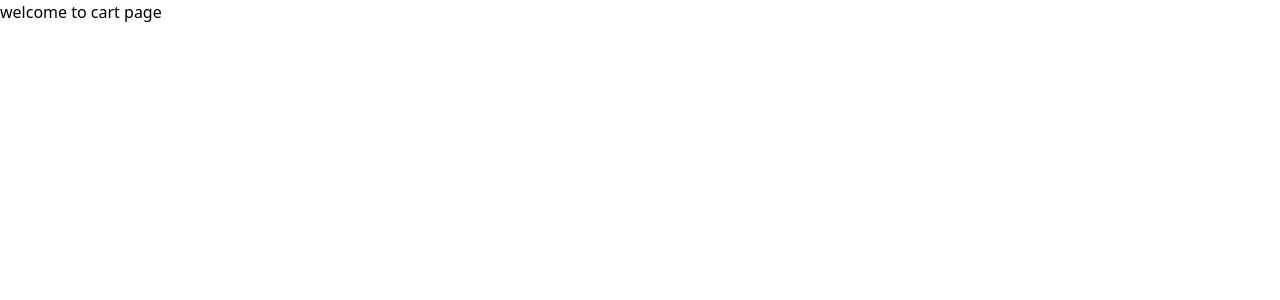
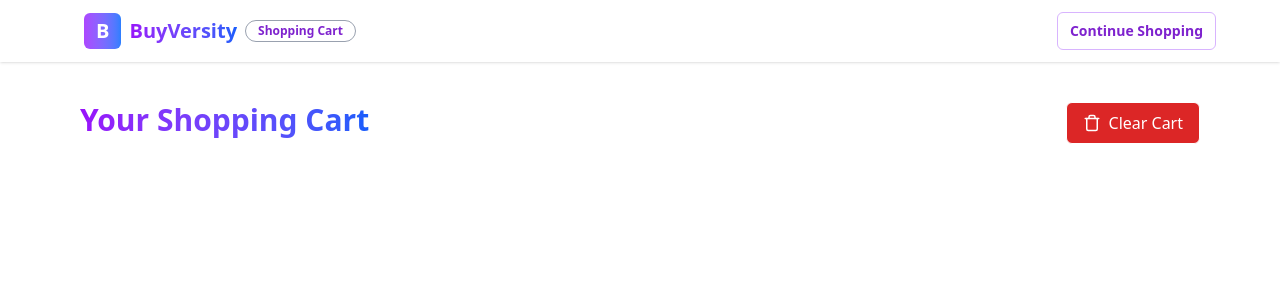
Before and after one commit to TopTier5/buyversity, a React (Vite) app: page /cart in a window 1280 px wide. Shown: the top 300 px of the page. Built offline with nearby package versions, Linux system fonts and the light colour scheme.

Commit message:
I started working on the cart page

```diff
--- /dev/null
+++ b/src/components/CartNavbar.jsx
@@ -0,0 +1,21 @@
+export default function CartNavbar() {
+    return (
+        <nav className="flex items-center justify-between py-3 px-6 bg-white shadow-sm">
+            <div className="flex items-center gap-2 ml-15">
+                <div className="bg-gradient-to-r from-purple-500 to-blue-500 text-white px-3 py-1 rounded-md
+                font-bold text-xl cursor-pointer">
+                    B</div>
+                <span className="font-bold text-xl text-transparent bg-clip-text bg-gradient-to-r from-purple-600  to-blue-600">
+                    BuyVersity</span>
+                    <button className="text-[#7E22CE] border border-gray-400 rounded-4xl text-xs font-semibold pt-0.5 pb-0.5
+                    pl-3 pr-3">Shopping Cart</button>
+            </div>
+            <div className="mr-10">
+                <button className="border border-[#D8B4FE] text-[#7E22CE] pt-2 pb-2 pl-3 pr-3
+                text-sm font-semibold rounded-md  ">Continue Shopping</button>
+            </div>
+
+        </nav>
+
+    );
+}
--- a/src/pages/Cart.jsx
+++ b/src/pages/Cart.jsx
@@ -1,6 +1,17 @@
+import CartNavbar from "../components/CartNavbar";
+import { TrashIcon } from "lucide-react";
+
 export default function Cart() {
     return (
-
-        <h1>welcome to cart page</h1>
+        <>
+        <CartNavbar />
+        <section className="ml-20 mr-20 mt-10 mb-10">
+            <div className="flex justify-between">
+        <h1 className="font-bold text-3xl text-transparent bg-clip-text bg-gradient-to-r from-purple-600  to-blue-600">Your Shopping Cart</h1>
+        <button className="text-white bg-[#DC2626] border rounded-md py-2 px-4 items-center flex justify-around gap-2">
+            <TrashIcon size={18} />Clear Cart</button>
+        </div>
+        </section>
+        </>
     );
 }
```
